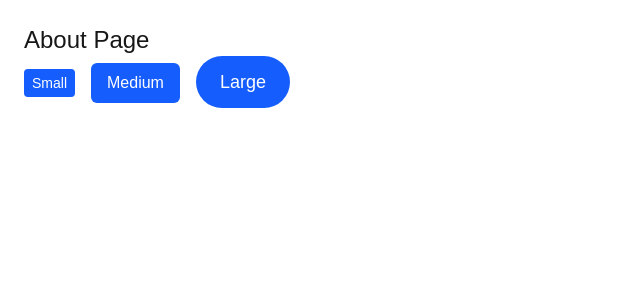
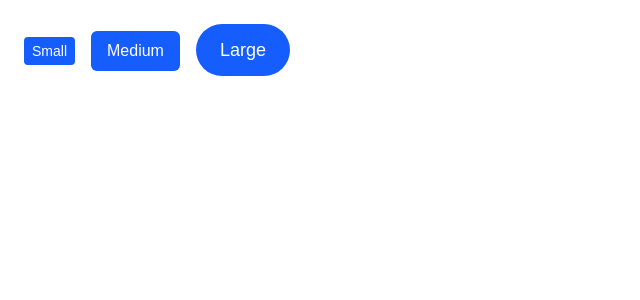
Before and after one commit to Alle4n/alx-project-0x02-setup, a Next.js app in the folder alx-project-0x02/: page /about in a window 1280 px wide. Shown: the top 300 px of the page, without its empty margins (0-640 px from the left). Built offline with nearby package versions, Linux system fonts and the light colour scheme.

Commit message:
Create and Use a Button Component

```diff
--- a/alx-project-0x02/pages/about.tsx
+++ b/alx-project-0x02/pages/about.tsx
@@ -1,8 +1,7 @@
-import Button from "@/components/common/button";
+import Button from "@/components/common/Button";
 
 const About = () => (
   <div className="p-6 space-x-4">
-    <h1 className="text-2xl">About Page</h1>
     <Button title="Small" size="small" shape="rounded-sm" />
     <Button title="Medium" size="medium" shape="rounded-md" />
     <Button title="Large" size="large" shape="rounded-full" />
```
